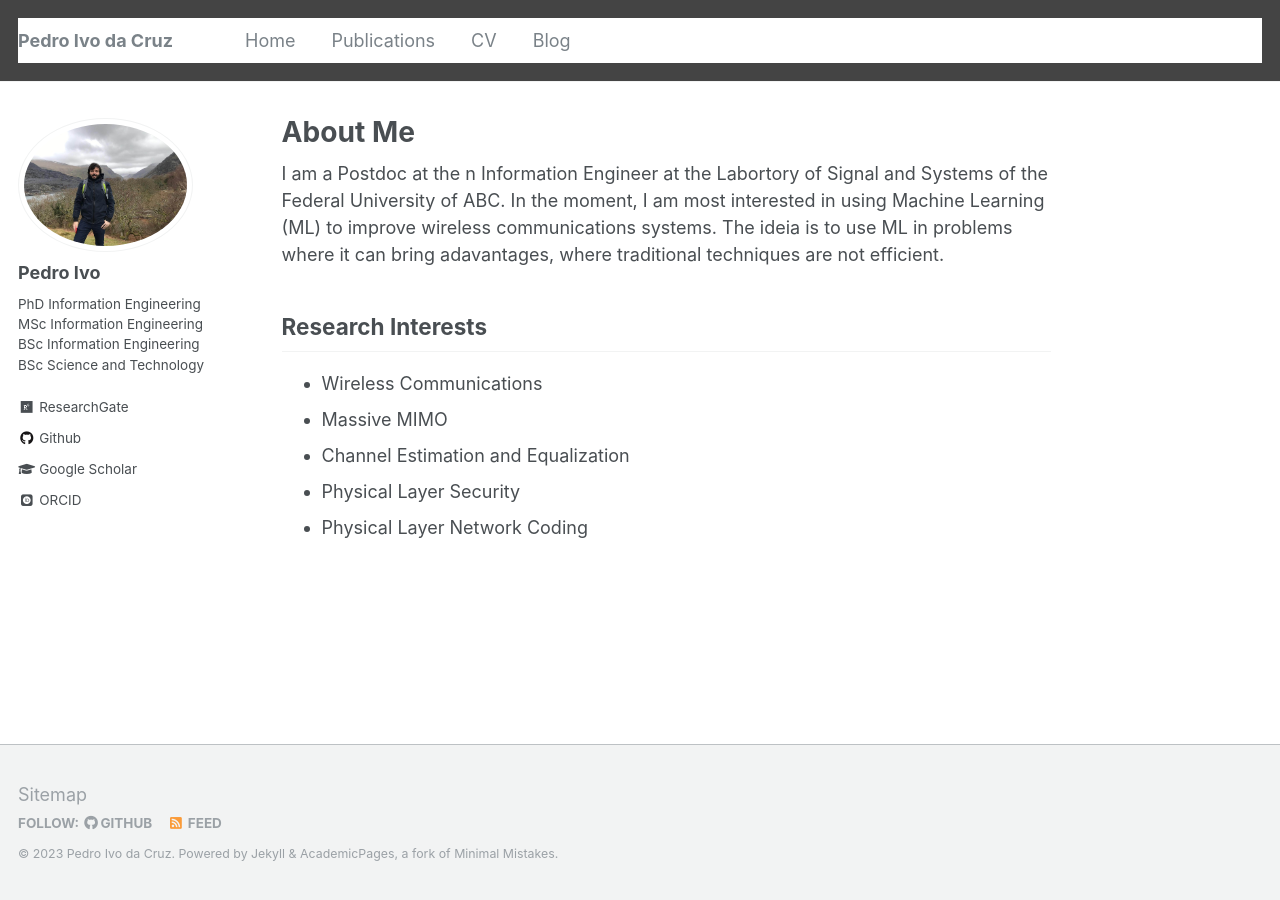
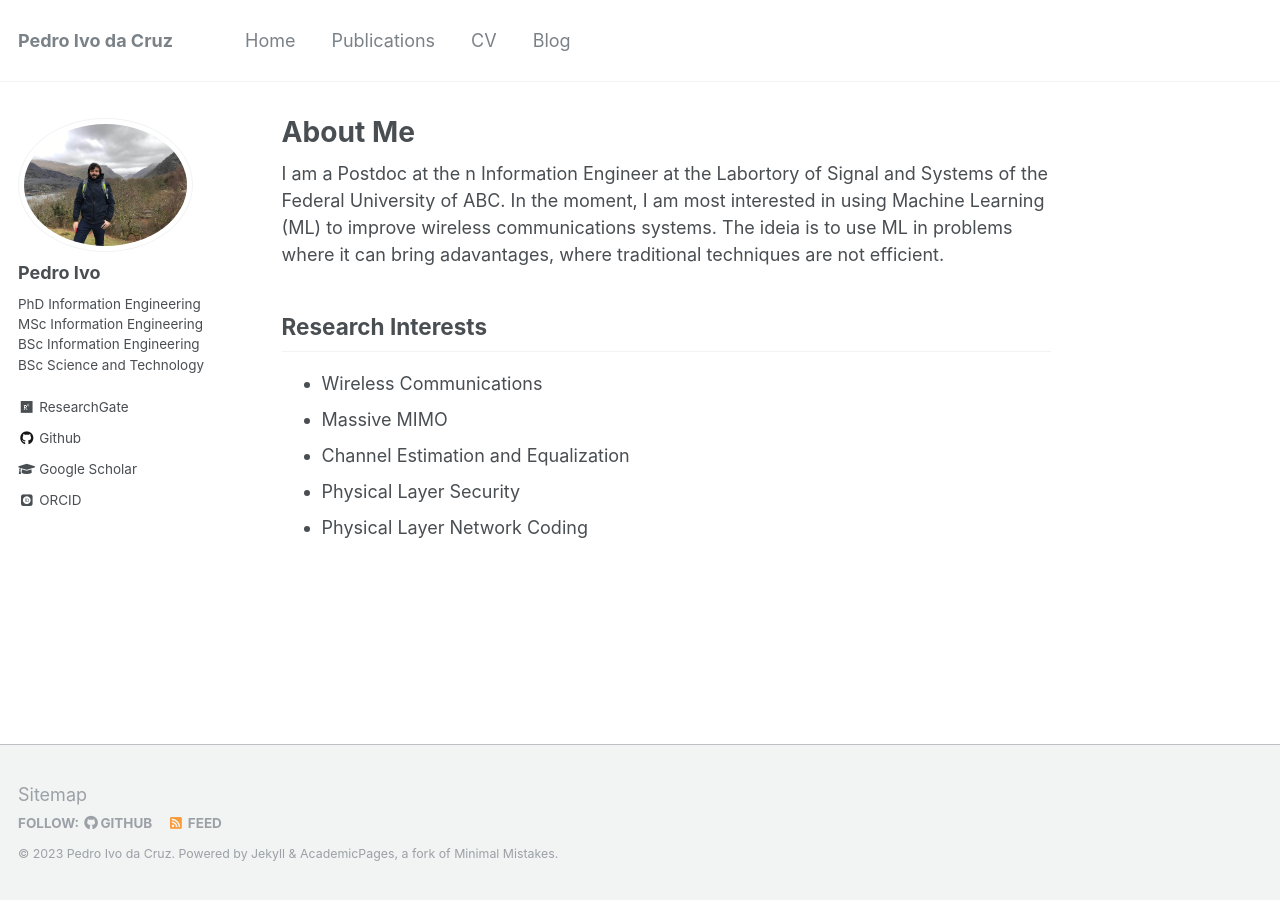
Before and after one commit to pedroidc/pedroidc.github.io, a Jekyll site: the page built from _pages/about.md, in a window 1280 px wide. Built offline with Jekyll 4.4.1, drawn with Linux system fonts in a browser that asks for light colours; some web fonts are replaced.

Commit message:
Fix color

```diff
--- a/_sass/_masthead.scss
+++ b/_sass/_masthead.scss
@@ -10,7 +10,7 @@
   -webkit-animation-delay: 0.15s;
           animation-delay: 0.15s;
   z-index: 20;
-  background-color: #444444;
+  $background-color: #444444;
 
   &__inner-wrap {
     @include container;
```
